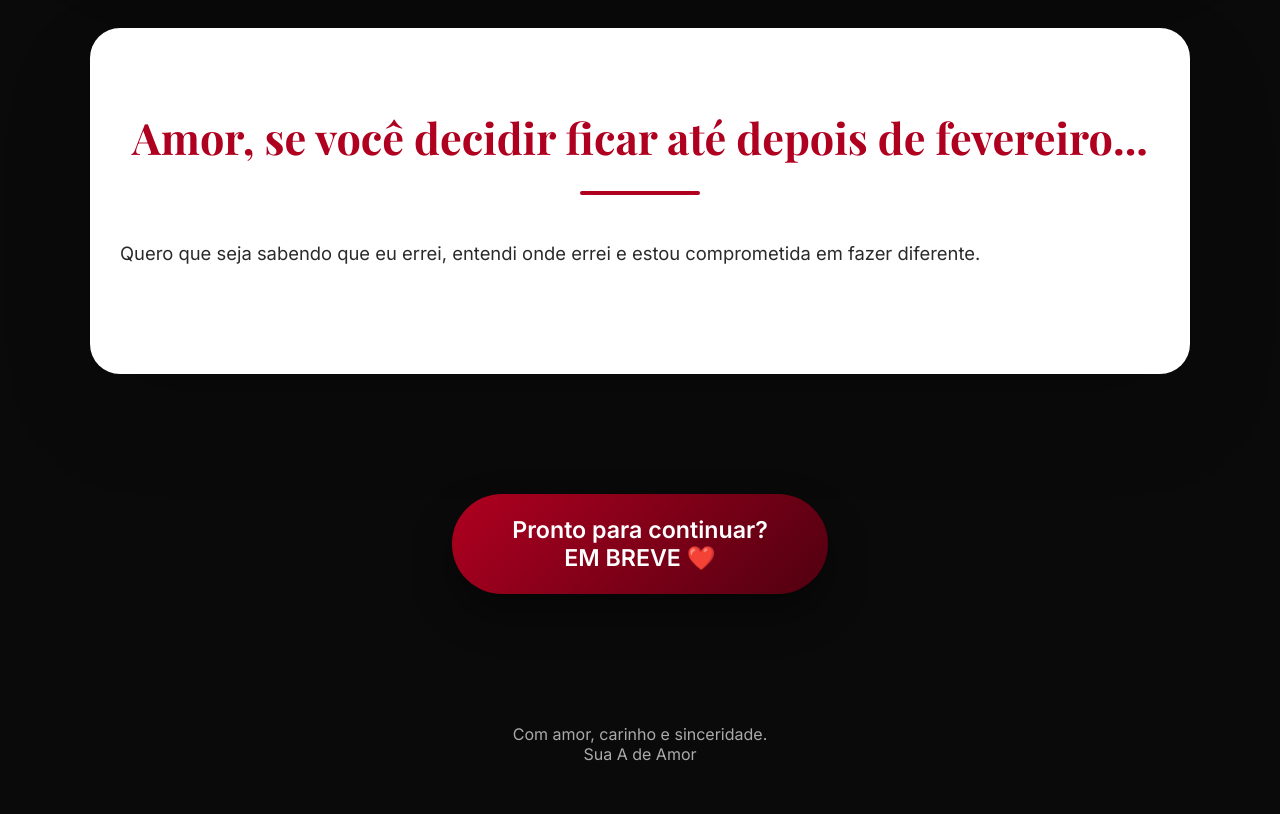
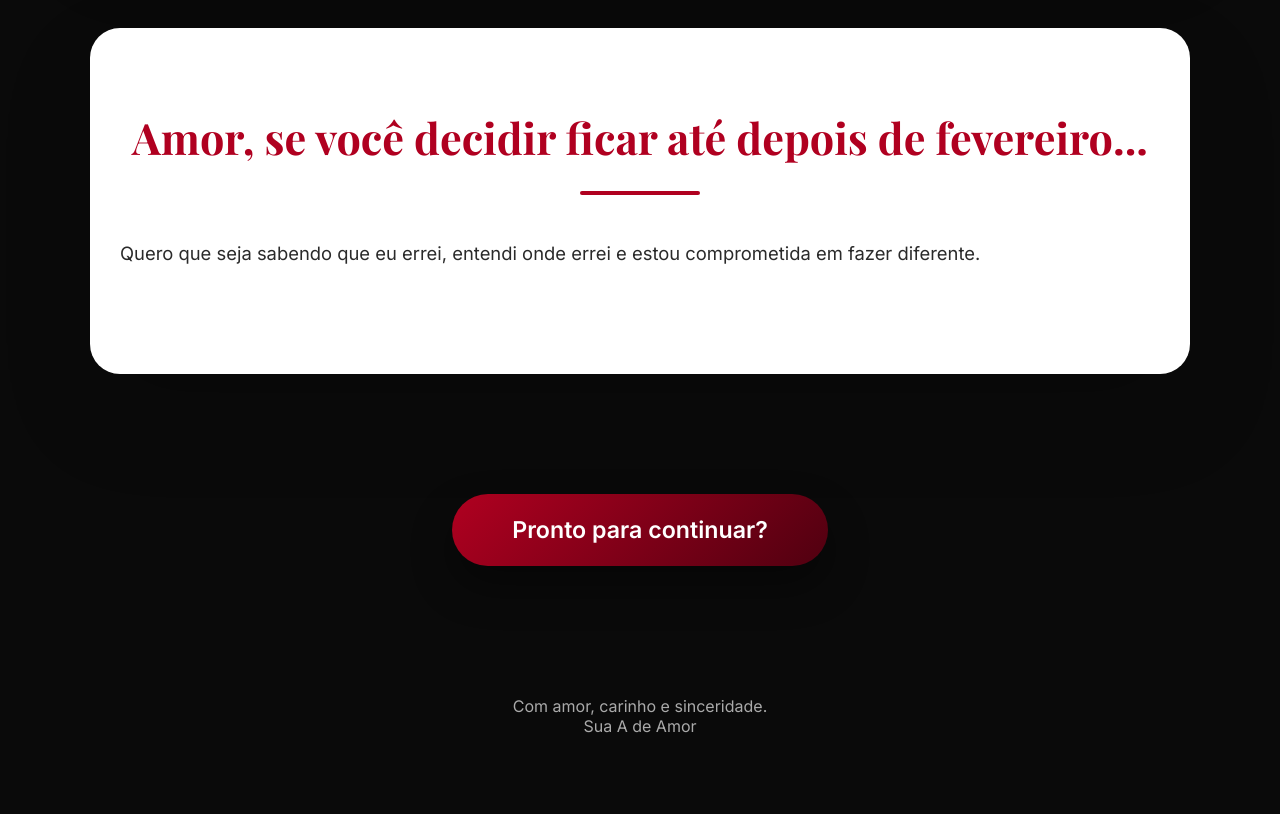
Before and after one commit to AdriMK133/amo-perdoname, a plain HTML site: page qualidades1.html in a window 1280 px wide. Shown: the part 3106-3920 px from the top of the page. After the commit the page ends 3892 px from the top, so only its background shows below. Drawn offline with nearby package versions, Linux system fonts and the light colour scheme.

Commit message:
Update qualidades1.html

```diff
--- a/qualidades1.html
+++ b/qualidades1.html
@@ -205,8 +205,7 @@ E não estou fazendo isso para apagar meus erros, mas mesmo errando, eu sei que
 
 
 <div class="cta">
-  <a href="#" onclick="redirectToValorizar()">Pronto para continuar?
-<br>EM BREVE ❤️</a>
+  <a href="#" onclick="redirectToValorizar()">Pronto para continuar? </a>
 </div>
 
 <footer>Com amor, carinho e sinceridade.
```
